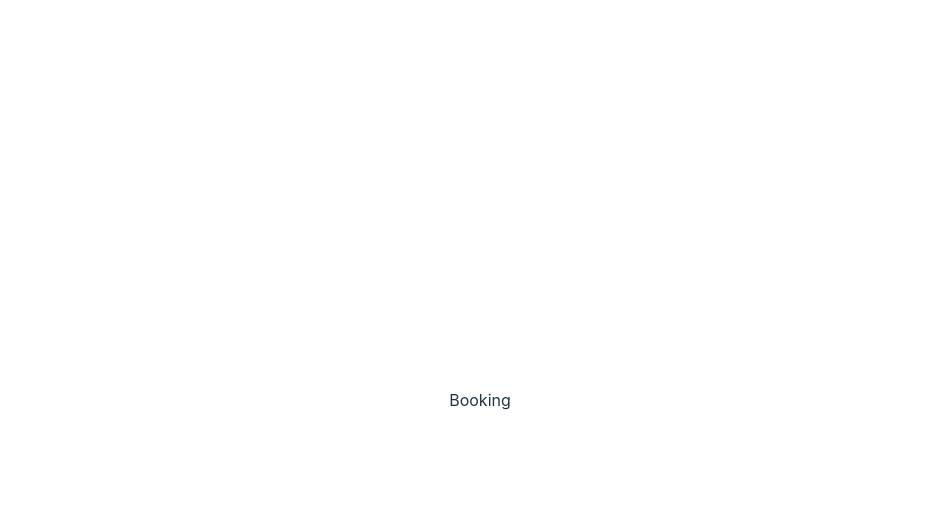
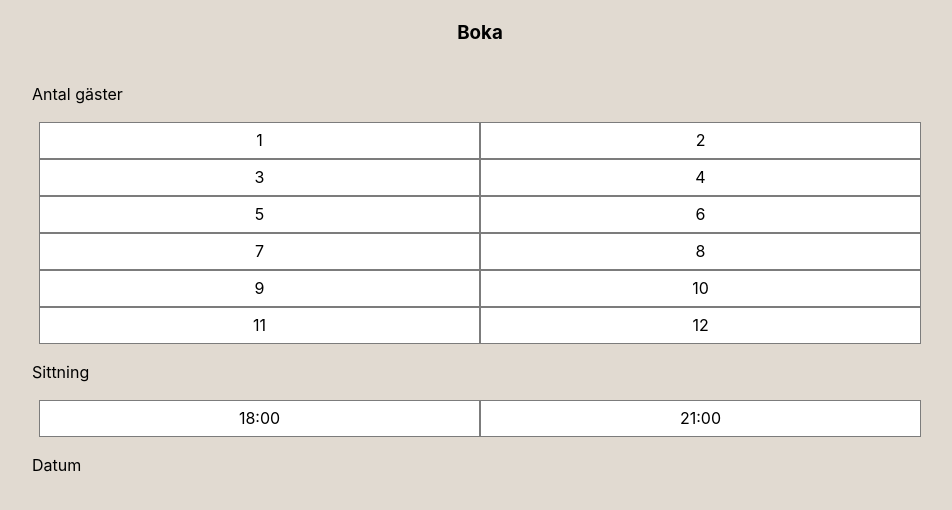
Before and after one commit to Medieinstitutet/the-restaurant-therestaurant9, a React (Vite) app: page /booking in a window 1280 px wide. Shown: the top 510 px of the page, without its empty margins (160-1112 px from the left). Built offline with nearby package versions, Linux system fonts and the light colour scheme.

Commit message:
base layout

```diff
--- a/package.json
+++ b/package.json
@@ -24,6 +24,7 @@
     "eslint": "^8.55.0",
     "eslint-plugin-react-hooks": "^4.6.0",
     "eslint-plugin-react-refresh": "^0.4.5",
+    "sass": "^1.70.0",
     "typescript": "^5.2.2",
     "vite": "^5.0.8"
   }
--- a/src/pages/Booking.tsx
+++ b/src/pages/Booking.tsx
@@ -1,3 +1,30 @@
 export const Booking = () => {
-  return <>Booking</>;
+  return (
+    <>
+      <form className="bookingForm">
+        <h3>Boka</h3>
+        <p>Antal gäster</p>
+        <ul>
+          <li>1</li>
+          <li>2</li>
+          <li>3</li>
+          <li>4</li>
+          <li>5</li>
+          <li>6</li>
+          <li>7</li>
+          <li>8</li>
+          <li>9</li>
+          <li>10</li>
+          <li>11</li>
+          <li>12</li>
+        </ul>
+        <p>Sittning</p>
+        <ul>
+          <li>18:00</li>
+          <li>21:00</li>
+        </ul>
+        <p>Datum</p>
+      </form>
+    </>
+  );
 };
--- a/src/styles/App.scss
+++ b/src/styles/App.scss
@@ -1,44 +1,10 @@
 @use "variables" as v;
+@use "bookingPage";
 
 #root {
-  max-width: 1280px;
-  margin: 0 auto;
-  padding: 2rem;
-  text-align: center;
+  width: 100%;
+  // max-width: 1280px;
+  margin: 0;
+  // padding: 2rem;
+  // text-align: center;
 }
-
-.logo {
-  height: 6em;
-  padding: 1.5em;
-  will-change: filter;
-  transition: filter 300ms;
-}
-.logo:hover {
-  filter: drop-shadow(0 0 2em #646cffaa);
-}
-.logo.react:hover {
-  filter: drop-shadow(0 0 2em #61dafbaa);
-}
-
-@keyframes logo-spin {
-  from {
-    transform: rotate(0deg);
-  }
-  to {
-    transform: rotate(360deg);
-  }
-}
-
-@media (prefers-reduced-motion: no-preference) {
-  a:nth-of-type(2) .logo {
-    animation: logo-spin infinite 20s linear;
-  }
-}
-
-.card {
-  padding: 2em;
-}
-
-.read-the-docs {
-  color: #888;
-}
--- /dev/null
+++ b/src/styles/_bookingPage.scss
@@ -0,0 +1,41 @@
+@use "variables" as v;
+
+.bookingForm {
+  display: flex;
+  flex-direction: column;
+  align-items: center;
+  width: 100%;
+  height: 100vh;
+  background-color: rgba(225, 218, 209, 1);
+  color: black;
+}
+
+.bookingForm ul {
+  list-style: none;
+  width: 70%;
+  display: flex;
+  flex-wrap: wrap;
+  align-items: center;
+  justify-content: center;
+  padding: 0;
+  margin: 0;
+}
+
+.bookingForm p {
+  width: 70%;
+}
+
+.bookingForm ul li {
+  display: flex;
+  flex-direction: column;
+  align-items: center;
+  justify-content: center;
+  width: 49%;
+  height: 35px;
+  background-color: white;
+  border: 0.5px solid #7c7c7c;
+}
+
+.bookingForm ul li:hover {
+  background-color: rgb(218, 216, 216);
+}
--- a/src/styles/index.scss
+++ b/src/styles/index.scss
@@ -26,10 +26,10 @@ a:hover {
 
 body {
   margin: 0;
-  display: flex;
-  place-items: center;
-  min-width: 320px;
-  min-height: 100vh;
+  // display: flex;
+  // place-items: center;
+  // min-width: 320px;
+  // min-height: 100vh;
 }
 
 h1 {
```
Also changed, not shown: 1 other file (tests, documents, lock files or other folders).
